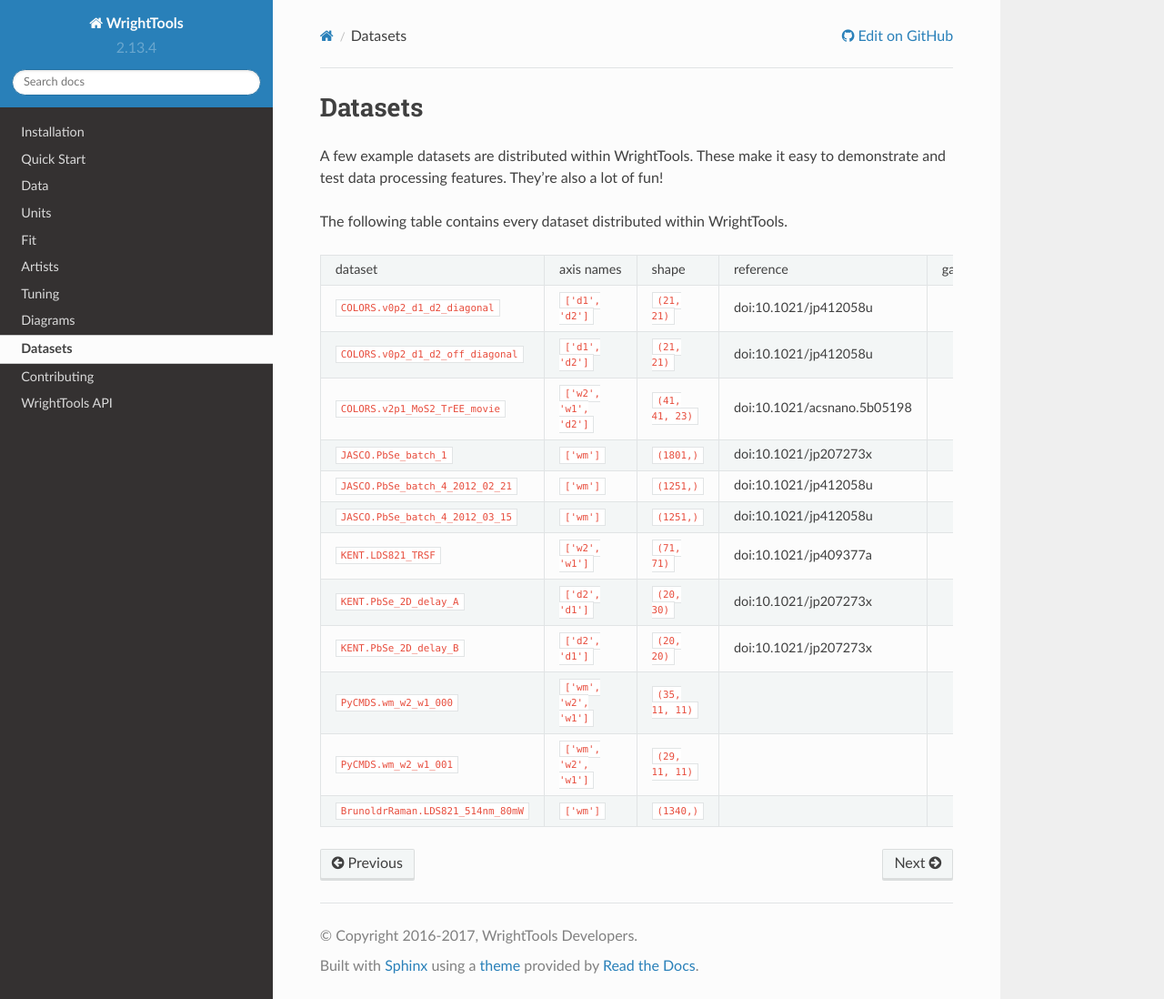
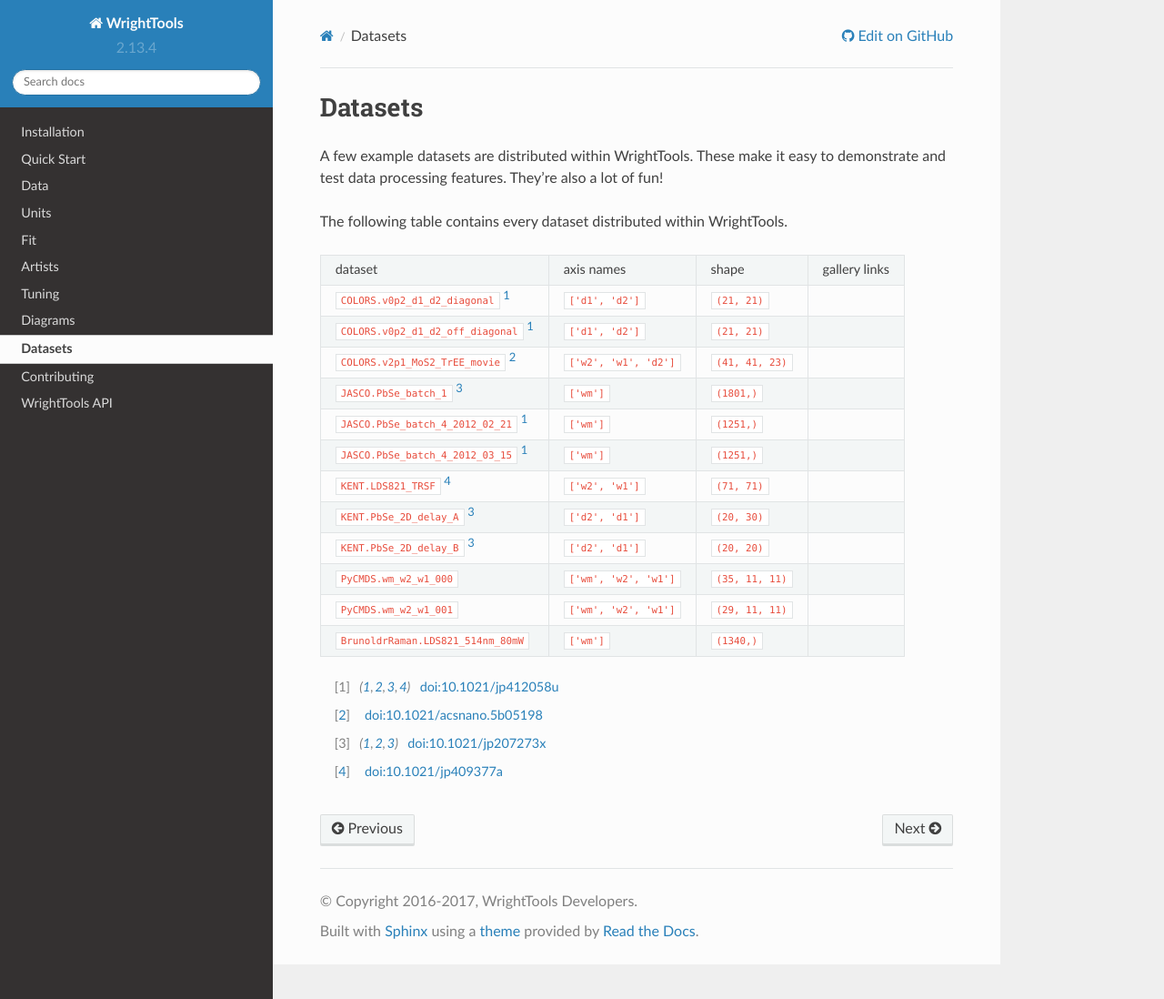
Before and after one commit to wright-group/WrightTools, a Sphinx documentation site: the page built from docs/datasets.rst, in a window 1280 px wide and 1098 px high. Shown: the whole window at 91% size. Built offline with Sphinx 7.4.7 and the Read the Docs theme 2.0.0, drawn with Linux system fonts in a browser that asks for light colours; pages that are not in the unit, such as notebooks, are missing from menus.

Commit message:
Use footnotes to make doi links clickable and shorten table
(closes #165)

```diff
--- a/docs/datasets.rst
+++ b/docs/datasets.rst
@@ -9,19 +9,24 @@
 
 The following table contains every dataset distributed within WrightTools.
 
-========================================  ============================  ===================  ================================  ==============
-dataset                                   axis names                    shape                reference                         gallery links
-----------------------------------------  ----------------------------  -------------------  --------------------------------  --------------
-``COLORS.v0p2_d1_d2_diagonal``            ``['d1', 'd2']``              ``(21, 21)``         doi:10.1021/jp412058u
-``COLORS.v0p2_d1_d2_off_diagonal``        ``['d1', 'd2']``              ``(21, 21)``         doi:10.1021/jp412058u
-``COLORS.v2p1_MoS2_TrEE_movie``           ``['w2', 'w1', 'd2']``        ``(41, 41, 23)``     doi:10.1021/acsnano.5b05198
-``JASCO.PbSe_batch_1``                    ``['wm']``                    ``(1801,)``          doi:10.1021/jp207273x
-``JASCO.PbSe_batch_4_2012_02_21``         ``['wm']``                    ``(1251,)``          doi:10.1021/jp412058u
-``JASCO.PbSe_batch_4_2012_03_15``         ``['wm']``                    ``(1251,)``          doi:10.1021/jp412058u
-``KENT.LDS821_TRSF``                      ``['w2', 'w1']``              ``(71, 71)``         doi:10.1021/jp409377a
-``KENT.PbSe_2D_delay_A``                  ``['d2', 'd1']``              ``(20, 30)``         doi:10.1021/jp207273x
-``KENT.PbSe_2D_delay_B``                  ``['d2', 'd1']``              ``(20, 20)``         doi:10.1021/jp207273x
-``PyCMDS.wm_w2_w1_000``                   ``['wm', 'w2', 'w1']``        ``(35, 11, 11)``
-``PyCMDS.wm_w2_w1_001``                   ``['wm', 'w2', 'w1']``        ``(29, 11, 11)``
-``BrunoldrRaman.LDS821_514nm_80mW``       ``['wm']``                    ``(1340,)``
-========================================  ============================  ===================  ================================  ==============
+=================================================  ============================  ===================  ==============
+dataset                                            axis names                    shape                gallery links
+-------------------------------------------------  ----------------------------  -------------------  --------------
+``COLORS.v0p2_d1_d2_diagonal`` [#kohler2014]_      ``['d1', 'd2']``              ``(21, 21)``
+``COLORS.v0p2_d1_d2_off_diagonal`` [#kohler2014]_  ``['d1', 'd2']``              ``(21, 21)``
+``COLORS.v2p1_MoS2_TrEE_movie`` [#czech2015]_      ``['w2', 'w1', 'd2']``        ``(41, 41, 23)``
+``JASCO.PbSe_batch_1`` [#yurs2011]_                ``['wm']``                    ``(1801,)``
+``JASCO.PbSe_batch_4_2012_02_21`` [#kohler2014]_   ``['wm']``                    ``(1251,)``
+``JASCO.PbSe_batch_4_2012_03_15`` [#kohler2014]_   ``['wm']``                    ``(1251,)``
+``KENT.LDS821_TRSF`` [#boyle2013]_                 ``['w2', 'w1']``              ``(71, 71)``
+``KENT.PbSe_2D_delay_A`` [#yurs2011]_              ``['d2', 'd1']``              ``(20, 30)``
+``KENT.PbSe_2D_delay_B`` [#yurs2011]_              ``['d2', 'd1']``              ``(20, 20)``
+``PyCMDS.wm_w2_w1_000``                            ``['wm', 'w2', 'w1']``        ``(35, 11, 11)``
+``PyCMDS.wm_w2_w1_001``                            ``['wm', 'w2', 'w1']``        ``(29, 11, 11)``
+``BrunoldrRaman.LDS821_514nm_80mW``                ``['wm']``                    ``(1340,)``
+=================================================  ============================  ===================  ==============
+
+.. [#kohler2014] `doi:10.1021/jp412058u <http://dx.doi.org/10.1021/jp412058u>`_
+.. [#czech2015] `doi:10.1021/acsnano.5b05198 <http://dx.doi.org/10.1021/acsnano.5b05198>`_
+.. [#yurs2011] `doi:10.1021/jp207273x <http://dx.doi.org/10.1021/jp207273x>`_
+.. [#boyle2013] `doi:10.1021/jp409377a <http://dx.doi.org/10.1021/jp409377a>`_
```
